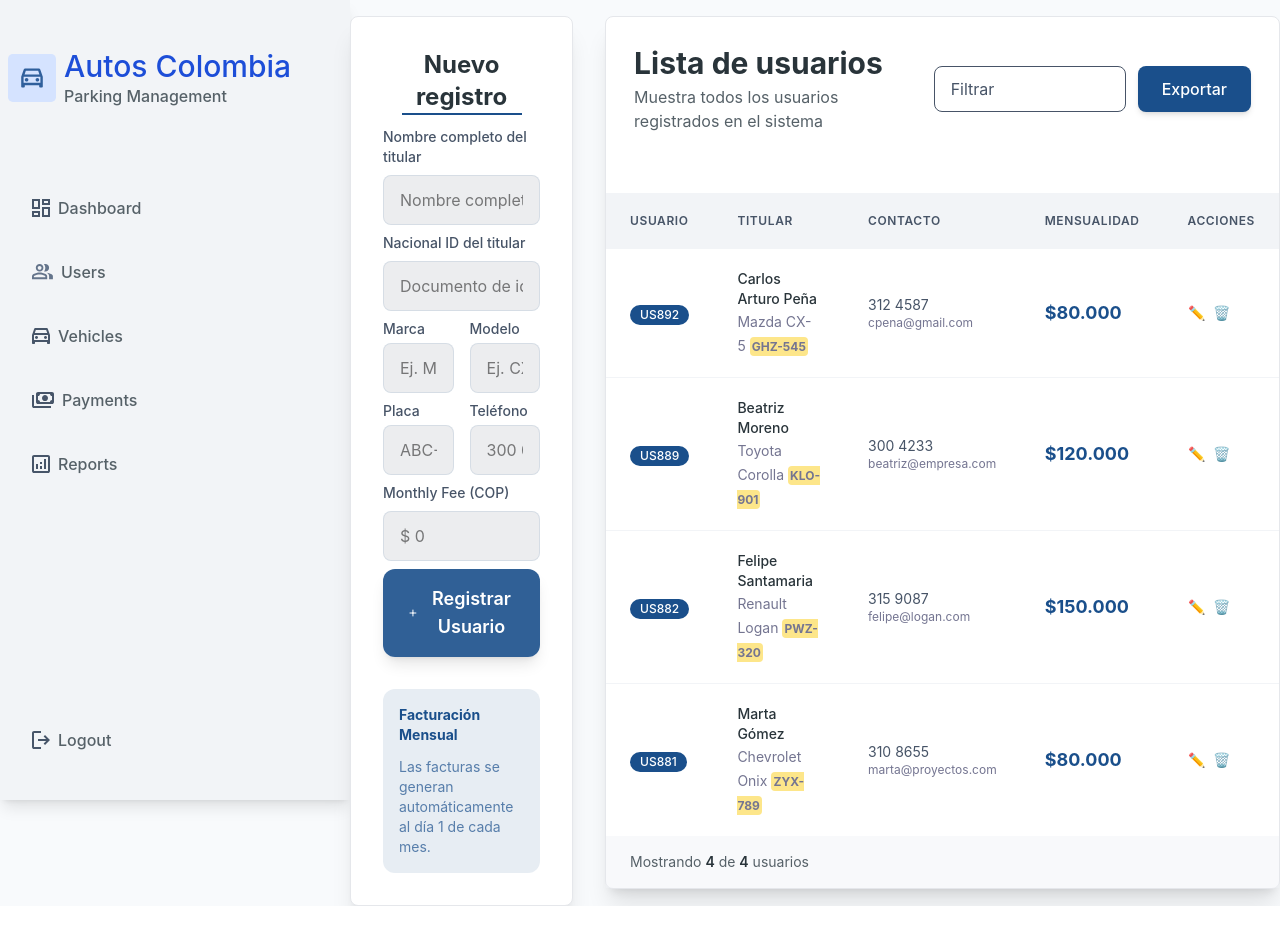
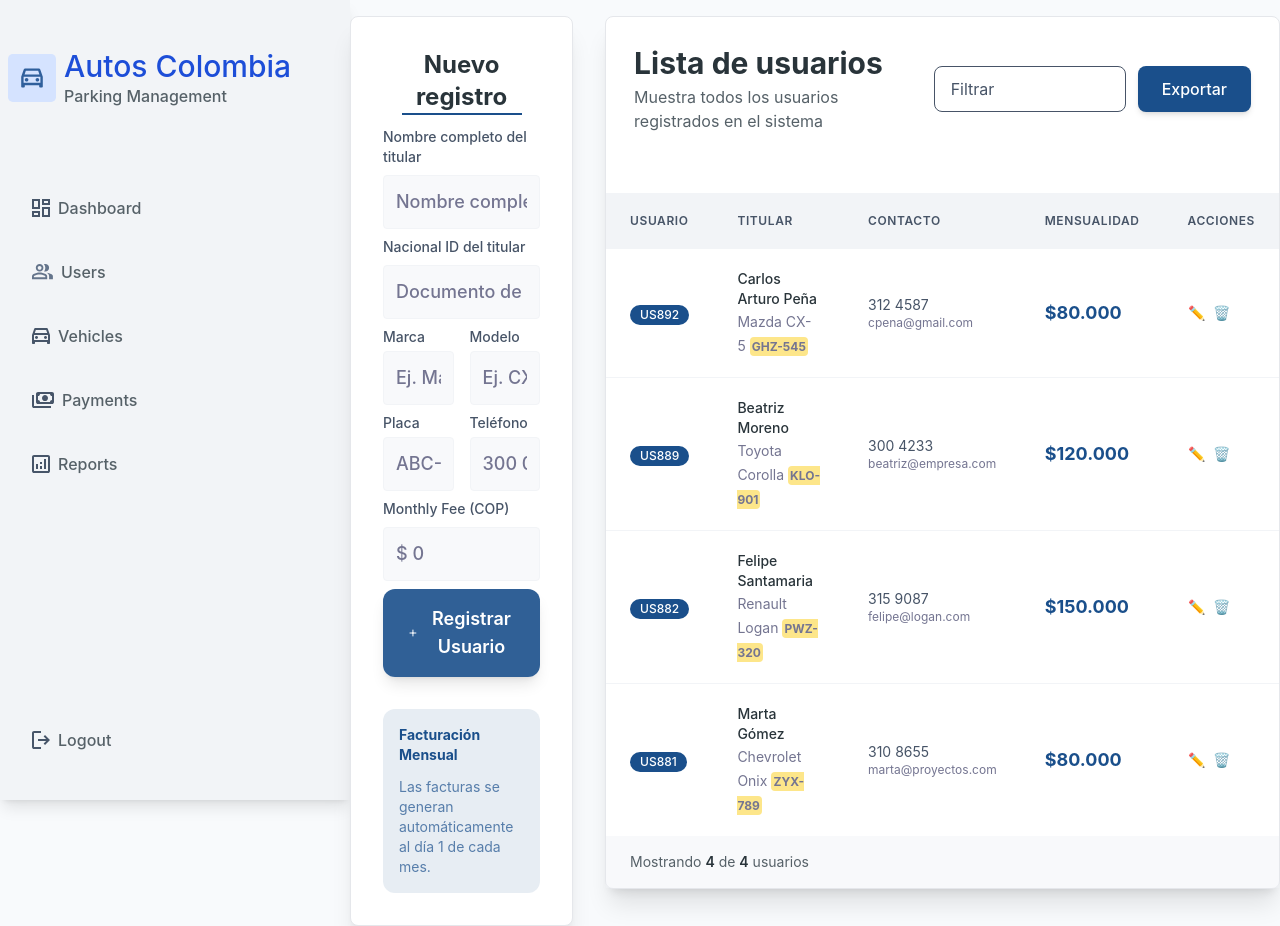
Before and after one commit to Kevin-AC/AutosColombia, a React (Vite) app in the folder frontend/: page /Usuarios in a window 1280 px wide. Built offline with nearby package versions, Linux system fonts and the light colour scheme.

Commit message:
Feat: mejorar estilos de entrada y botón de envío en el formulario

```diff
--- a/frontend/src/index.css
+++ b/frontend/src/index.css
@@ -14,8 +14,11 @@
 
 }
 .inputRegistro{
-  @apply w-full px-4 py-3 bg-Secondary/10 border border-Primary/10 rounded-lg focus:ring-2 focus:ring-blue-500 focus:border-blue-500 outline-none transition
+  @apply w-full px-3 py-3 border border-Neutral rounded-sm bg-Neutral/50 focus:ring-2 focus:ring-Primary focus:border-Primary outline-none transition-all text-lg font-medium placeholder:text-Tertiary
 }
 .NavLink{
   @apply flex items-center gap-2 px-6 py-4  hover:scale-[1.02] hover:-translate-x-1 transition-all duration-300 ease-out overflow-hidden  text-Paragraf hover:bg-BlueHover/10 hover:text-BlueHover rounded-r-lg
 }
+.buttonSubmit{
+  @apply w-full bg-Primary hover:bg-BlueHover text-white py-3 rounded-sm font-bold text-xl shadow-xl hover:shadow-2xl transform hover:scale-[1.02] transition-all duration-200 flex items-center justify-center
+}
```
